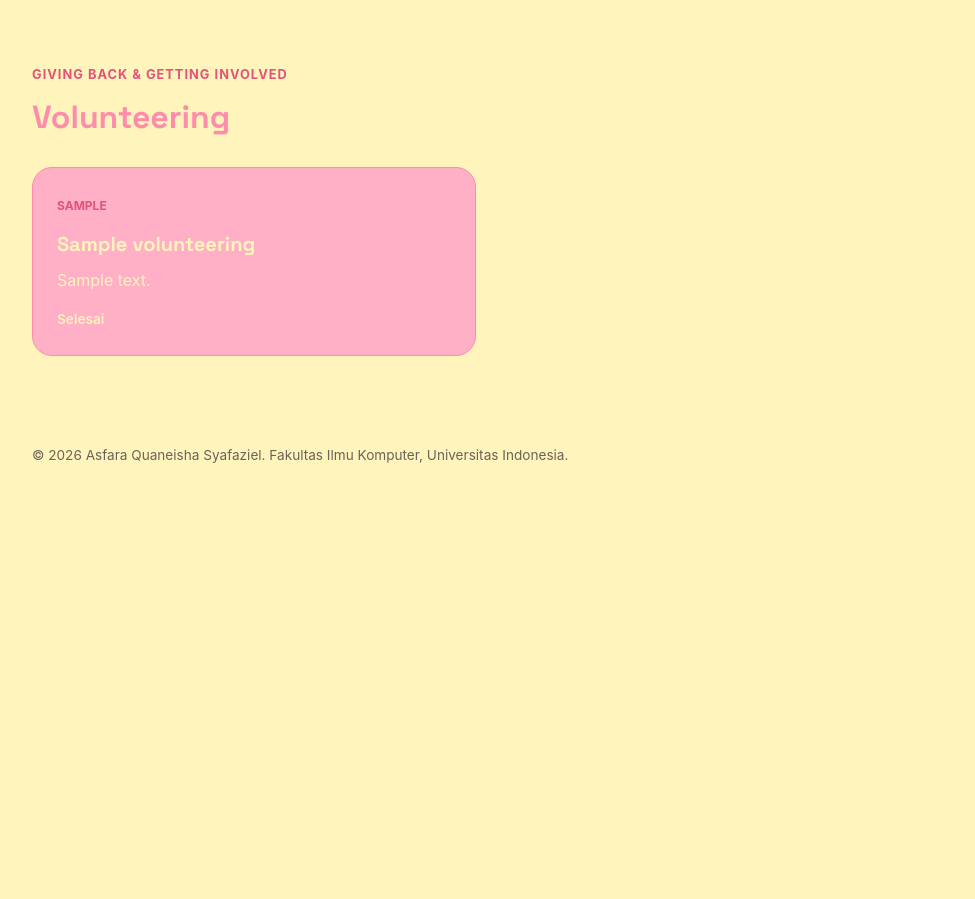
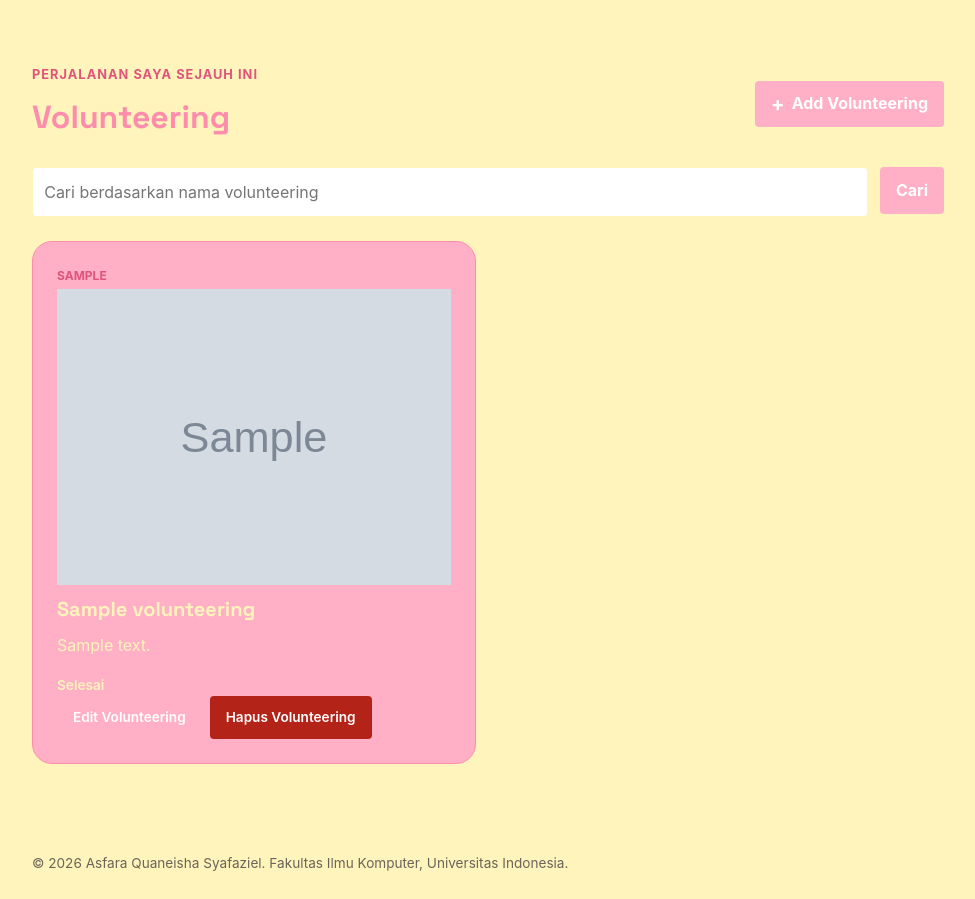
Before and after one commit to syafaziel/myportofolio, a Django app: page /volunteering/ in a window 1280 px wide. Shown: the part 74-973 px from the top of the page, without its empty margins (152-1127 px from the left). Before the commit the page ends 537 px from the top, so only its background shows below. Run offline with Django 5.2, Linux system fonts and the light colour scheme; tables that the repository leaves empty hold one stand-in row (values such as "Sample post"); grey boxes marked "Sample" are stand-in pictures.

Commit message:
Menambahkan fitur add volunteering, delete volunteering, dan edit volunteering

```diff
--- a/main/urls.py
+++ b/main/urls.py
@@ -1,20 +1,69 @@
 from django.urls import path
+
 from main.views import (
     show_main,
     show_experience,
     show_volunteering,
     create_experience,
     get_experience_json,
-    delete_experience
+    delete_experience,
+    create_volunteering,
+    update_volunteering,
+    delete_volunteering,
+    get_volunteering_json,
 )
 
 app_name = "main"
 
 urlpatterns = [
     path("", show_main, name="show_main"),
-    path("experience/", show_experience, name="show_experience"),
-    path("experience/add/", create_experience, name="create_experience"),
-    path("volunteering/", show_volunteering, name="show_volunteering"),
-    path("api/experience/", get_experience_json, name="get_experience_json"),
-    path("experience/<uuid:experience_id>/delete/",delete_experience,name="delete_experience")
+
+    # Experience
+    path(
+        "experience/",
+        show_experience,
+        name="show_experience"
+    ),
+    path(
+        "experience/add/",
+        create_experience,
+        name="create_experience"
+    ),
+    path(
+        "api/experience/",
+        get_experience_json,
+        name="get_experience_json"
+    ),
+    path(
+        "experience/<uuid:experience_id>/delete/",
+        delete_experience,
+        name="delete_experience"
+    ),
+
+    # Volunteering
+    path(
+        "volunteering/",
+        show_volunteering,
+        name="show_volunteering"
+    ),
+    path(
+        "volunteering/add/",
+        create_volunteering,
+        name="create_volunteering"
+    ),
+    path(
+        "volunteering/<uuid:volunteering_id>/edit/",
+        update_volunteering,
+        name="update_volunteering"
+    ),
+    path(
+        "volunteering/<uuid:volunteering_id>/delete/",
+        delete_volunteering,
+        name="delete_volunteering"
+    ),
+    path(
+        "api/volunteering/",
+        get_volunteering_json,
+        name="get_volunteering_json"
+    ),
 ]
--- a/main/views.py
+++ b/main/views.py
@@ -5,7 +5,7 @@ from django.core import serializers
 
 # Create your views here.
 from main.models import Experience, Volunteering
-from main.forms import ExperienceForm
+from main.forms import ExperienceForm, VolunteeringForm
 
 
 def show_main(request):
@@ -44,13 +44,6 @@ def create_experience(request):
 
     return render(request, "experience_form.html", context)
 
-def show_volunteering(request):
-    context = {
-        "name": "Asfara Quaneisha Syafaziel",
-        "volunteer_list": Volunteering.objects.all(),
-    }
-    return render(request, "volunteering.html", context)
-
 def get_experience_json(request):
     title_query = request.GET.get("title", "").strip()
     experience = Experience.objects.all()
@@ -87,3 +80,104 @@ def delete_experience(request, experience_id):
         return redirect("main:show_experience")
 
     return redirect("main:show_experience")
+
+def create_volunteering(request):
+    form = VolunteeringForm(request.POST or None)
+
+    if request.method == "POST":
+        if form.is_valid():
+            form.save()
+            messages.success(request, "Volunteering berhasil ditambahkan!")
+            return redirect("main:show_volunteering")
+
+    context = {
+        "name": "Asfara Quaneisha Syafaziel",
+        "form": form,
+    }
+
+    return render(request, "volunteering_form.html", context)
+
+
+def update_volunteering(request, volunteering_id):
+    volunteering = get_object_or_404(Volunteering, pk=volunteering_id)
+
+    form = VolunteeringForm(
+        request.POST or None,
+        instance=volunteering
+    )
+
+    if request.method == "POST":
+        if form.is_valid():
+            form.save()
+            messages.success(request, "Volunteering berhasil diperbarui!")
+            return redirect("main:show_volunteering")
+
+    context = {
+        "name": "Asfara Quaneisha Syafaziel",
+        "form": form,
+        "volunteering": volunteering,
+    }
+
+    return render(request, "volunteering_form.html", context)
+
+
+def delete_volunteering(request, volunteering_id):
+    volunteering = get_object_or_404(
+        Volunteering,
+        pk=volunteering_id
+    )
+
+    if request.method == "POST":
+        volunteering.delete()
+        messages.success(request, "Volunteering berhasil dihapus!")
+
+    return redirect("main:show_volunteering")
+
+
+def get_volunteering_json(request):
+    title_query = request.GET.get("title", "").strip()
+
+    volunteering = Volunteering.objects.all()
+
+    if title_query:
+        volunteering = volunteering.filter(
+            title__icontains=title_query
+        )
+
+    volunteering_json = serializers.serialize(
+        "json",
+        volunteering
+    )
+
+    return HttpResponse(
+        volunteering_json,
+        content_type="application/json"
+    )
+
+
+def show_volunteering(request):
+    json_response = get_volunteering_json(request)
+
+    volunteering = serializers.deserialize(
+        "json",
+        json_response.content.decode("utf-8")
+    )
+
+    volunteering = [
+        item.object
+        for item in volunteering
+    ]
+
+    title_query = request.GET.get("title", "").strip()
+
+    context = {
+        "name": "Asfara Quaneisha Syafaziel",
+        "volunteer_list": volunteering,
+        "title_query": title_query,
+    }
+
+    return render(
+        request,
+        "volunteering.html",
+        context
+    )
--- a/static/css/style.css
+++ b/static/css/style.css
@@ -487,8 +487,10 @@ h1,
 
 .experience-card-actions {
     display: flex;
-    flex-direction: column;
+    flex-direction: row;
+    gap: 0.5rem;
     margin-top: auto;
+    align-items: center;
 }
 
 .experience-status {
@@ -586,6 +588,15 @@ h1,
     background: #8f1d14;
 }
 
+.volunteering-edit-button {
+    background: var(--accent);
+    color: white;
+}
+
+.volunteering-edit-button:hover {
+    background: var(--accent-dark);
+}
+
 /* =========================
    MOBILE
    ========================= */
--- a/templates/volunteering.html
+++ b/templates/volunteering.html
@@ -1,44 +1,80 @@
 {% extends "base.html" %}
 
-{% block title %}Volunteering - {{ name }}{% endblock title %}
+{% block title %}
+    <title>Volunteering — {{ name }}</title>
+{% endblock title %}
 
 {% block content %}
 
-<section class="experience-section">
+<main>
+    <section class="experience-section" id="volunteering">
 
         <div class="container">
 
+            <div class="experience-header">
+
+                <div>
                     <p class="section-kicker">
-            Giving back & getting involved
+                        Perjalanan saya sejauh ini
                     </p>
 
                     <h1>Volunteering</h1>
+                </div>
 
-        <div class="volunteering-list">
+                <a
+                    href="{% url 'main:create_volunteering' %}"
+                    class="button experience-add-button"
+                >
+                    <span aria-hidden="true">+</span>
+                    Add Volunteering
+                </a>
 
-            {% for volunteer in volunteer_list %}
+            </div>
 
-                <article class="volunteering-card">
+            <form
+                method="get"
+                action="{% url 'main:show_volunteering' %}"
+                class="experience-search"
+            >
+                <input
+                    type="search"
+                    name="title"
+                    value="{{ title_query }}"
+                    placeholder="Cari berdasarkan nama volunteering"
+                    class="experience-search__input"
+                    aria-label="Cari berdasarkan nama volunteering"
+                >
+
+                <button type="submit" class="button">
+                    Cari
+                </button>
+            </form>
+
+            <div class="experience-grid">
+
+                {% for volunteering in volunteer_list %}
+
+                    <article class="experience-card">
 
                         <span class="experience-category">
-                        {{ volunteer.category }}
+                            {{ volunteering.category }}
                         </span>
 
-                    {% if experience.thumbnail %}
+                        {% if volunteering.thumbnail %}
                             <img
-                            src="{{ experience.thumbnail }}"
-                            alt="{{ experience.title }}"
+                                src="{{ volunteering.thumbnail }}"
+                                alt="{{ volunteering.title }}"
                                 class="experience-thumbnail"
                             >
                         {% endif %}
 
-                    <h2>{{ volunteer.title }}</h2>
+                        <h2>{{ volunteering.title }}</h2>
 
                         <p class="experience-description">
-                        {{ volunteer.description }}
+                            {{ volunteering.description }}
                         </p>
 
-                    {% if volunteer.is_ongoing %}
+                        {% if volunteering.is_ongoing %}
 
                             <p class="experience-status">
                                 Sedang berlangsung
@@ -52,13 +88,50 @@
 
                         {% endif %}
 
+                        <div class="experience-card-actions">
+
+                            <!-- EDIT -->
+                            <a
+                                href="{% url 'main:update_volunteering' volunteering.id %}"
+                                class="button volunteering-edit-button"
+                            >
+                                Edit Volunteering
+                            </a>
+
+                            <!-- DELETE -->
+                            <form
+                                method="post"
+                                action="{% url 'main:delete_volunteering' volunteering.id %}"
+                            >
+                                {% csrf_token %}
+
+                                <button
+                                    type="submit"
+                                    class="button button-danger"
+                                >
+                                    Hapus Volunteering
+                                </button>
+                            </form>
+
+                        </div>
+
                     </article>
 
                 {% empty %}
 
+                    {% if title_query %}
+
                         <p class="empty-state">
-                    Belum ada pengalaman volunteering yang ditambahkan.
+                            Tidak ada volunteering dengan nama tersebut.
                         </p>
+
+                    {% else %}
+
+                        <p class="empty-state">
+                            Belum ada volunteering yang ditambahkan.
+                        </p>
+
+                    {% endif %}
 
                 {% endfor %}
 
@@ -67,5 +140,6 @@
         </div>
 
     </section>
+</main>
 
 {% endblock content %}
```
Also changed, not shown: main/forms.py (+47 -1 lines), templates/volunteering_form.html (added, +66 -0 lines). Lines whose indentation alone changed are shown as unchanged.
